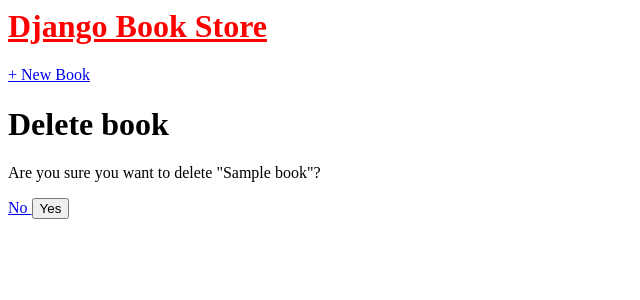
After one commit to ahghanbari/book_info_system, a Django app: page /book/1/delete/ in a window 1280 px wide. The commit adds this page. Shown: the top 300 px of the page, without its empty margins (0-640 px from the left). Run offline with Django 3.2, Linux system fonts and the light colour scheme; tables that the repository leaves empty hold one stand-in row (values such as "Sample post").

Commit message:
add this new features: adding new book, editing book, deleting book

```diff
--- a/book_store/models.py
+++ b/book_store/models.py
@@ -1,4 +1,5 @@
 from django.db import models
+from django.urls import reverse
 
 class Book(models.Model):
     title = models.CharField(max_length=400)
@@ -14,3 +15,6 @@
 
     def __str__(self):
         return self.title
+
+    def get_absolute_url(self):
+        return reverse('book_detail', args=[str(self.id)])
--- a/book_store/urls.py
+++ b/book_store/urls.py
@@ -1,7 +1,16 @@
 from django.urls import path
-from .views import BookListView, BookDetailView
+from .views import (
+    BookListView,
+    BookDetailView,
+    BookCreateView,
+    BookUpdateView,
+    BookDeleteView
+)
 
 urlpatterns = [
+    path('book/<int:pk>/delete/', BookDeleteView.as_view(), name='book_delete'),
+    path('book/<int:pk>/edit/', BookUpdateView.as_view(), name='book_edit'),
+    path('book/new/', BookCreateView.as_view(), name='book_new'),
     path('book/<int:pk>/', BookDetailView.as_view(), name='book_detail'),
     path('', BookListView.as_view(), name='home')
 ]
--- a/book_store/views.py
+++ b/book_store/views.py
@@ -1,5 +1,7 @@
 from django.shortcuts import render
 from django.views.generic import ListView, DetailView
+from django.views.generic.edit import CreateView, UpdateView, DeleteView
+from django.urls import reverse_lazy
 from .models import Book
 
 class BookListView(ListView):
@@ -9,3 +11,19 @@
 class BookDetailView(DetailView):
     model = Book
     template_name = 'book_detail.html'
+
+class BookCreateView(CreateView):
+    model = Book
+    template_name = 'book_new.html'
+    fields = '__all__'
+
+class BookUpdateView(UpdateView):
+    model = Book
+    template_name = 'book_edit.html'
+    fields = ['title', 'pub_date', 'pages_number', 'price', 'description']
+
+
+class BookDeleteView(DeleteView):
+    model = Book
+    template_name = 'book_delete.html'
+    success_url = reverse_lazy('home')
--- a/templates/base.html
+++ b/templates/base.html
@@ -1,15 +1,21 @@
 {% load static %}
-
 <html>
   <head>
-    <title>Django blog</title>
+    <title>Django Book Store</title>
+    <link href="https://fonts.googleapis.com/css?family=Source+Sans+Pro:" rel="stylesheet" />
     <link href="{% static 'css/base.css' %}" rel="stylesheet" />
   </head>
   <body>
-    <header>
-      <h1><a href="{% url 'home' %}">Django blog</a></h1>
-
-    </header>
-    <div>{% block content %} {% endblock content %}</div>
+    <div>
+      <header>
+        <div class="nav-left">
+          <h1><a href="{% url 'home' %}">Django Book Store</a></h1>
+        </div>
+        <div class="nav-right">
+          <a href="{% url 'book_new' %}">+ New Book</a>
+        </div>
+      </header>
+      {% block content %} {% endblock content %}
+    </div>
   </body>
 </html>
--- /dev/null
+++ b/templates/book_delete.html
@@ -0,0 +1,9 @@
+{% extends 'base.html' %} {% block content %}
+<h1>Delete book</h1>
+<form action="" method="post">
+  {% csrf_token %}
+  <p>Are you sure you want to delete "{{ book.title }}"?</p>
+  <a href="{% url 'book_detail' book.pk %}">No </a>
+  <input type="submit" value="Yes" />
+</form>
+{% endblock content %}
--- a/templates/book_detail.html
+++ b/templates/book_detail.html
@@ -1,4 +1,6 @@
-{% extends 'base.html' %} {% block content %}
+{% extends 'base.html' %}
+
+{% block content %}
   <div class="post-entry">
     <h2>{{ book.title }}</h2>
     <p>{{ book.date }}</p>
@@ -6,4 +8,6 @@
     <p>{{ book.price }}</p>
     <p>{{ book.description }}</p>
   </div>
+  <p><a href="{% url 'book_edit' book.pk %}">+ Edit Book</a></p>
+  <p><a href="{% url 'book_delete' book.pk %}">+ Delete Book</a></p>
 {% endblock content %}
--- a/templates/home.html
+++ b/templates/home.html
@@ -1,6 +1,6 @@
 {% extends 'base.html' %} {% block content %} {% for obj in object_list %}
 <div class="post-entry">
-  <h2><a href="">{{ obj.title }}</a></h2>
+  <h2><a href="book/{{obj.id}}">{{ obj.title }}</a></h2>
   <p>{{ obj.date }}</p>
   <p>{{ obj.pages_number }}</p>
   <p>{{ obj.price }}</p>
```
Also changed, not shown: templates/book_edit.html (added, +9 -0 lines), templates/book_new.html (added, +7 -0 lines). Lines whose indentation alone changed are shown as unchanged.
